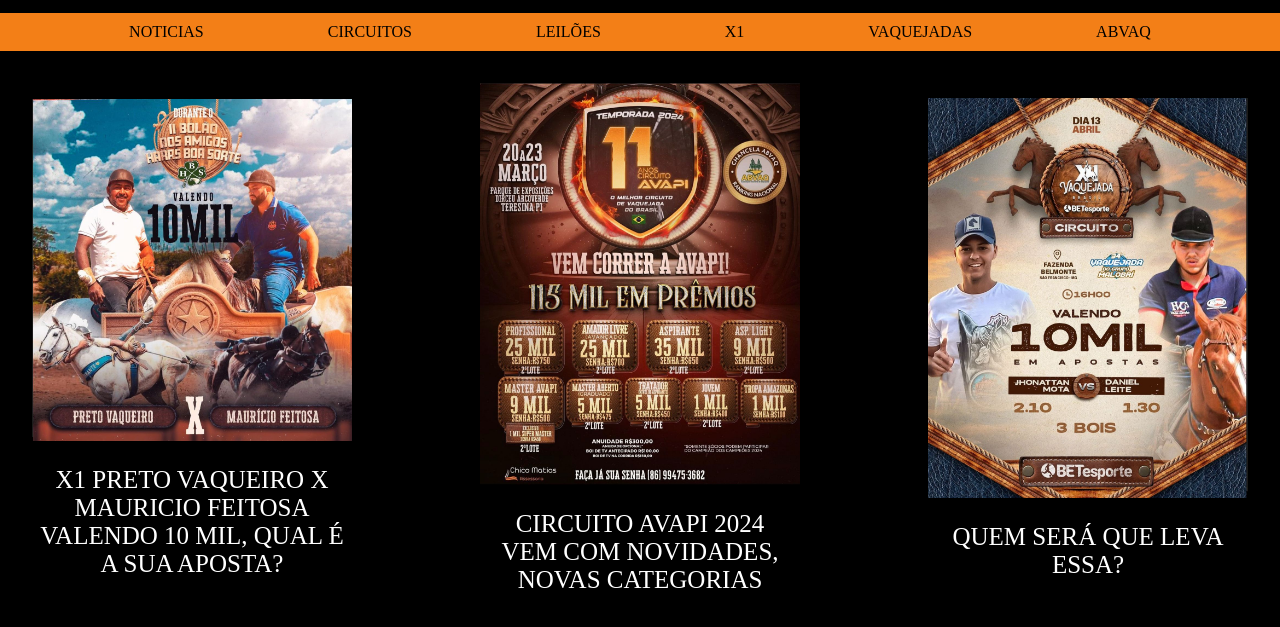
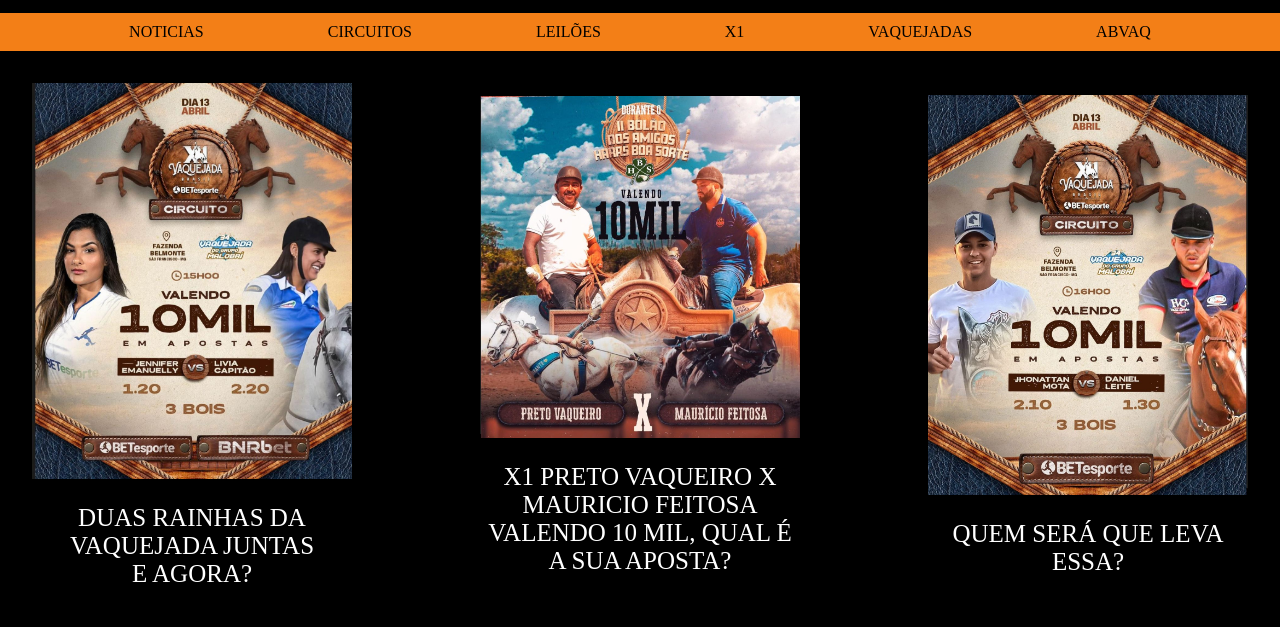
Before and after one commit to marialapinski14/marialapinski14.github.io, a plain HTML site: page x1.html in a window 1280 px wide. Shown: the part 129-756 px from the top of the page. Drawn offline with Linux system fonts and the light colour scheme.

Commit message:
Atualizaçoes

```diff
--- a/x1.html
+++ b/x1.html
@@ -21,12 +21,12 @@
     </nav>
     <div class="t1">
         <div>
+            <img src="jennifer.jpeg" alt="">
+            <p class="t2">DUAS RAINHAS DA VAQUEJADA JUNTAS<br> E AGORA?</p>
+        </div>
+        <div>
             <img src="x1harasboasorte.jpeg" alt="">
             <p class="t2">X1 PRETO VAQUEIRO X MAURICIO FEITOSA VALENDO 10 MIL, QUAL É A SUA APOSTA?</p>
-        </div>
-        <div>
-            <img src="avapi.jpg" alt="">
-            <p class="t2">CIRCUITO AVAPI 2024 <br>VEM COM NOVIDADES, NOVAS CATEGORIAS</p>
         </div>
         <div class="asm">
             <img src="x1belmonte.jpeg"alt="">
```
Also changed, not shown: leilões.html (+2 -2 lines), jennifer.jpeg (added), kaua.jpeg (deleted), regulamentoabvaq.jpeg (deleted), ws.jpeg (added).
